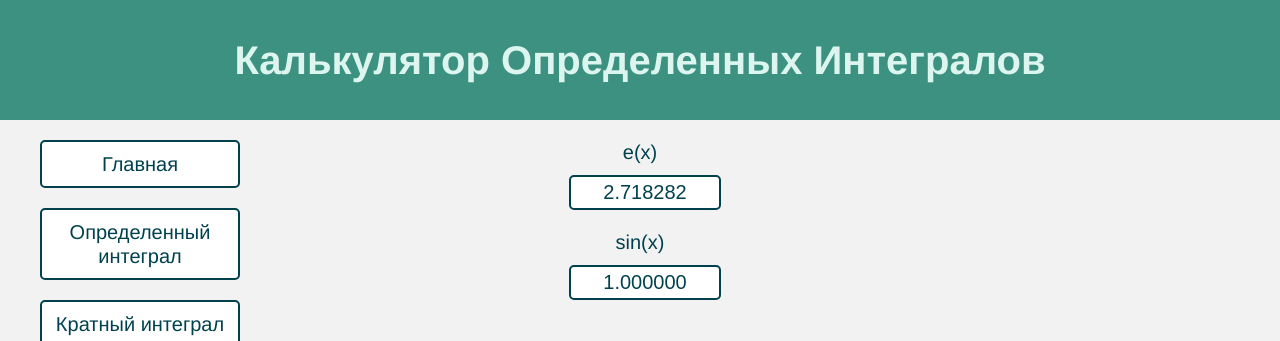
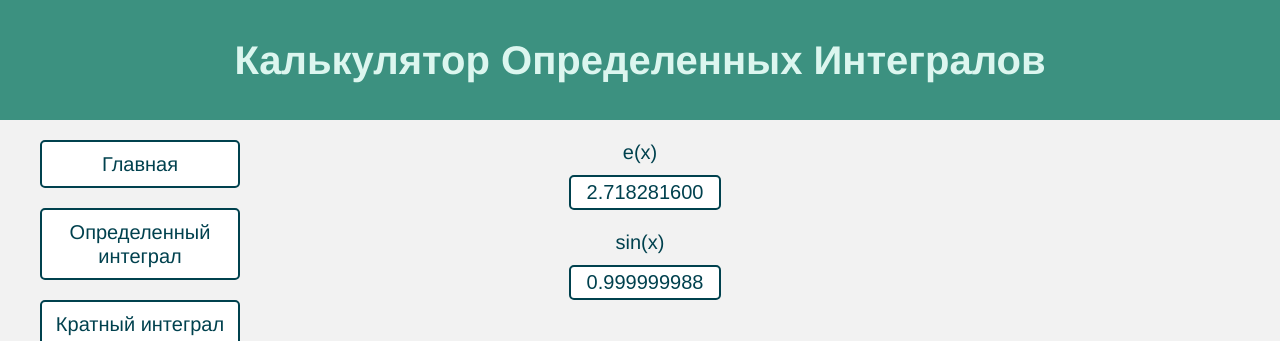
Before and after one commit to mxschardt/integral-calc, a React (Vite) app: page /elementary-fn in a window 1280 px wide. Shown: the top 341 px of the page. Built offline with nearby package versions, Linux system fonts and the light colour scheme.

Commit message:
Update Elementary.tsx

```diff
--- a/src/pages/Elementary.tsx
+++ b/src/pages/Elementary.tsx
@@ -31,11 +31,11 @@ function Elementary() {
     <form onSubmit={(e) => solveEquaton(e)} className="main elementary">
       <EquationResult
         label="e(x)"
-        result={elementary.e().toFixed(6).toString()}
+        result={elementary.e().toFixed(9).toString()}
       />
       <EquationResult
         label="sin(x)"
-        result={elementary.sin().toFixed(6).toString()}
+        result={elementary.sin().toFixed(9).toString()}
       />
       <section>
         <EquationResult label="sqrt(x)" result={resultSqrt} />
```
